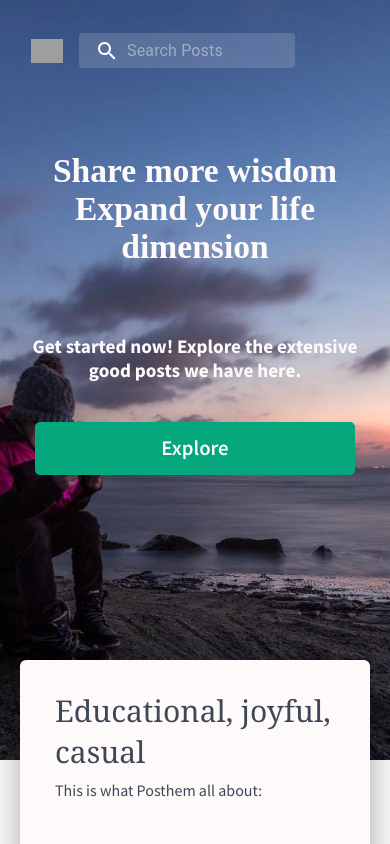
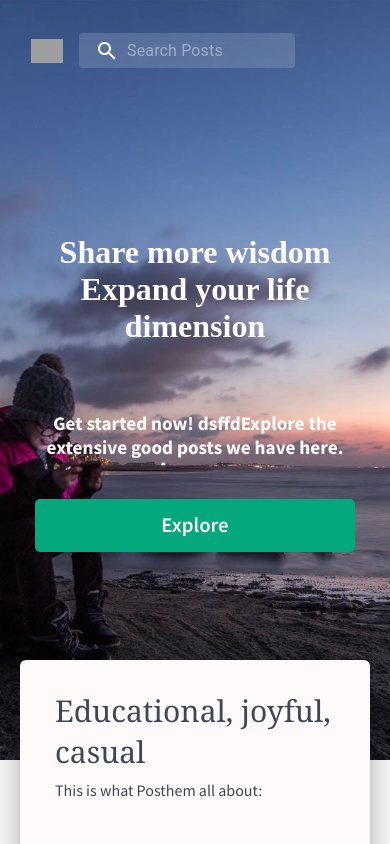
Before and after one commit to xuzhe0205/intellihoods-react, a React (Create React App) app: page / in a window 390 px wide. Shown: the top 844 px of the page. Built offline with nearby package versions, Linux system fonts and the light colour scheme; grey boxes are pictures that could not be loaded; the HTML template or start-up script is replaced by a standard one.

Commit message:
fix landingpage ui positioning

```diff
--- a/src/asset/jss/material-kit-react/views/components.js
+++ b/src/asset/jss/material-kit-react/views/components.js
@@ -8,11 +8,12 @@ const componentsStyle = {
     "@media screen and (min-width: 1000px)": {
       marginTop: "-16rem !important",
     },
-    "@media screen and (min-height: 810px) and (max-height: 1000px) and (max-width: 1000px)": {
-      marginTop: "-10rem",
+    "@media only screen and (min-device-width: 414px) and (min-device-height: 896px) and (-webkit-device-pixel-ratio: 2) and (orientation: portrait)": {
+      /* styles */
+      marginTop: "-12rem",
     },
     "@media screen and (max-height: 700px)": {
-      marginTop: "-3rem",
+      marginTop: "-5rem",
     },
   },
   title: {
@@ -20,7 +21,7 @@ const componentsStyle = {
       fontSize: "4.2rem",
     },
     "@media (max-width: 576px)": {
-      fontSize: "2.1rem",
+      fontSize: "2rem",
     },
     fontFamily: "Times New Roman",
     color: "#FFFAFA",
--- a/src/page/LandingPage/LandingPage.js
+++ b/src/page/LandingPage/LandingPage.js
@@ -41,7 +41,7 @@ export default function LandingPage(props) {
                 <br />
                 <br />
                 <div className={classes.subtitle}>
-                  Get started now! Explore the extensive good posts we have
+                  Get started now! dsffdExplore the extensive good posts we have
                   here.
                 </div>
                 <Button
--- a/src/page/LandingPage/LandingPage.scss
+++ b/src/page/LandingPage/LandingPage.scss
@@ -5,7 +5,7 @@
   /* iPhone XR */
   @media only screen and (min-device-width: 414px) and (min-device-height: 896px) and (-webkit-device-pixel-ratio: 2) and (orientation: portrait) {
     /* styles */
-    margin: -100px 20px 0px;
+    margin: -125px 20px 0px;
     z-index: 3;
   }
   /* iPhone X and Xs Max */
@@ -21,7 +21,7 @@
   }
 
   @media screen and (max-height: 700px) {
-    margin: -75px 20px 0px;
+    margin: -85px 20px 0px;
   }
 
   border-radius: 6px;
```
